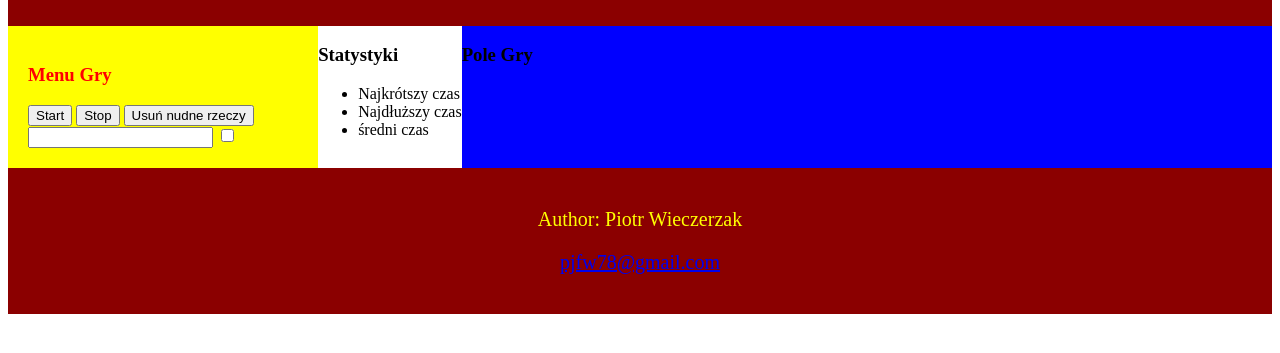
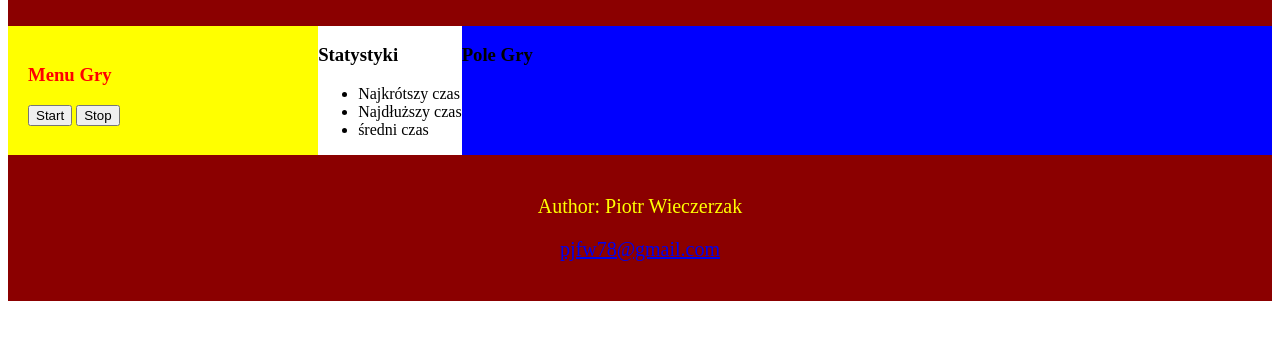
Before and after one commit to PiotrWieczerzak78/js-lab-project, a plain HTML site: page index.html in a window 1280 px wide. Shown: the part 141-494 px from the top of the page. Drawn offline with Linux system fonts and the light colour scheme.

Commit message:
8th commit stats

```diff
--- a/index.html
+++ b/index.html
@@ -17,11 +17,6 @@
         <h1 id="main-header">Menu Gry</h1>
             <button type="button" onclick="readValues()">Start</button>
             <button type="button" onclick="readValues()">Stop</button>
-
-	<button type="button" onclick="removeBoringStuff()">Usuń nudne rzeczy</button>
-	<input type="text" id="myTextField">
-	<input type="checkbox" id="myCheckbox">
-
         </nav>
         <aside>
             <h1>
```
Lines whose indentation alone changed are shown as unchanged.
